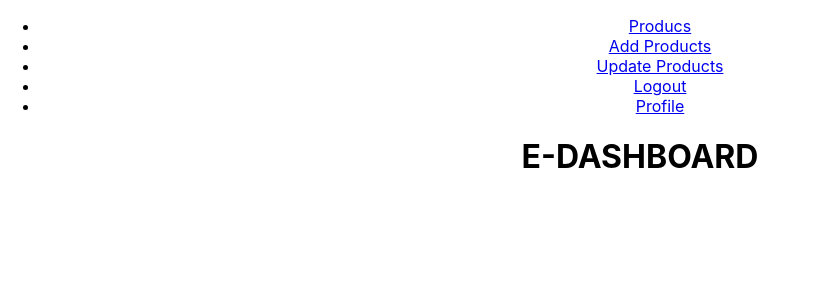
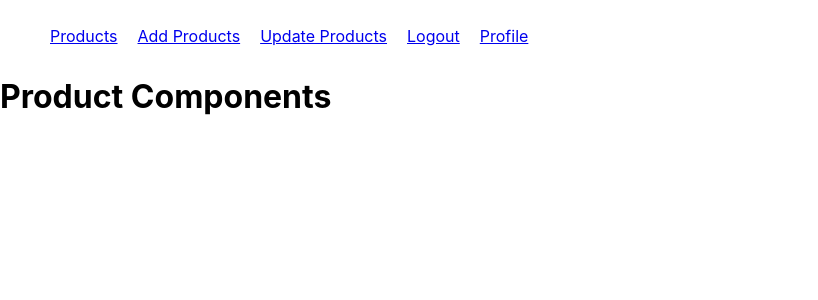
Before and after one commit to Rej327/e-dashboard-frontend, a React (Create React App) app: page / in a window 1280 px wide. Shown: the top 300 px of the page, without its empty margins (0-818 px from the left). Built offline with nearby package versions, Linux system fonts and the light colour scheme.

Commit message:
Study Mern Update

```diff
--- a/src/App.css
+++ b/src/App.css
@@ -1,5 +1,6 @@
-.App {
-  text-align: center;
+.nav-ul li {
+  display: inline-block;
+  padding: 10px;
 }
 
 .App-logo {
--- a/src/App.js
+++ b/src/App.js
@@ -1,14 +1,20 @@
 import logo from "./logo.svg";
 import "./App.css";
 import Nav from "./Nav";
-import { BrowserRouter } from "react-router-dom";
+import { BrowserRouter, Routes, Router, Route } from "react-router-dom";
 
 function App() {
   return (
     <div className="App">
       <BrowserRouter>
         <Nav />
-        <h1>E-DASHBOARD</h1>
+        <Routes>
+          <Route path="/" element={<h1>Product Components</h1>} />
+          <Route path="/add" element={<h1>AddProduct Components</h1>} />
+          <Route path="/update" element={<h1>Update Product Components</h1>} />
+          <Route path="/logout" element={<h1>Logout Components</h1>} />
+          <Route path="/profile" element={<h1>Profile Components</h1>} />
+        </Routes>
       </BrowserRouter>
     </div>
   );
--- a/src/Nav.js
+++ b/src/Nav.js
@@ -4,9 +4,9 @@ import { Link } from "react-router-dom";
 const Nav = () => {
   return (
     <div>
-      <ul>
+      <ul className="nav-ul">
         <li>
-          <Link to="/">Producs</Link>
+          <Link to="/">Products</Link>
         </li>
         <li>
           <Link to="/add">Add Products</Link>
```
